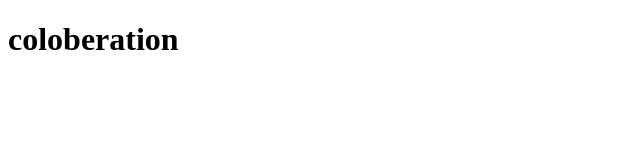
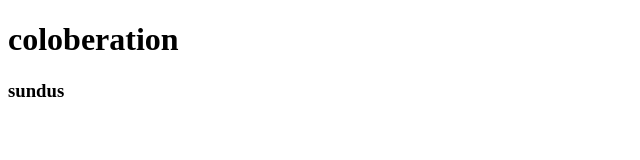
Before and after one commit to HAMDIHASSANABDIRAHMAN/Tusal1, a plain HTML site: page index.html in a window 1280 px wide. Shown: the full height of the page, 0-640 px from the left. Drawn offline with Linux system fonts and the light colour scheme.

Commit message:
waxa ku soo daray magaceyga

```diff
--- a/index.html
+++ b/index.html
@@ -7,5 +7,7 @@
 </head>
 <body>
     <h1>coloberation</h1>
+
+    <h3>sundus</h3>
 </body>
 </html>
```
